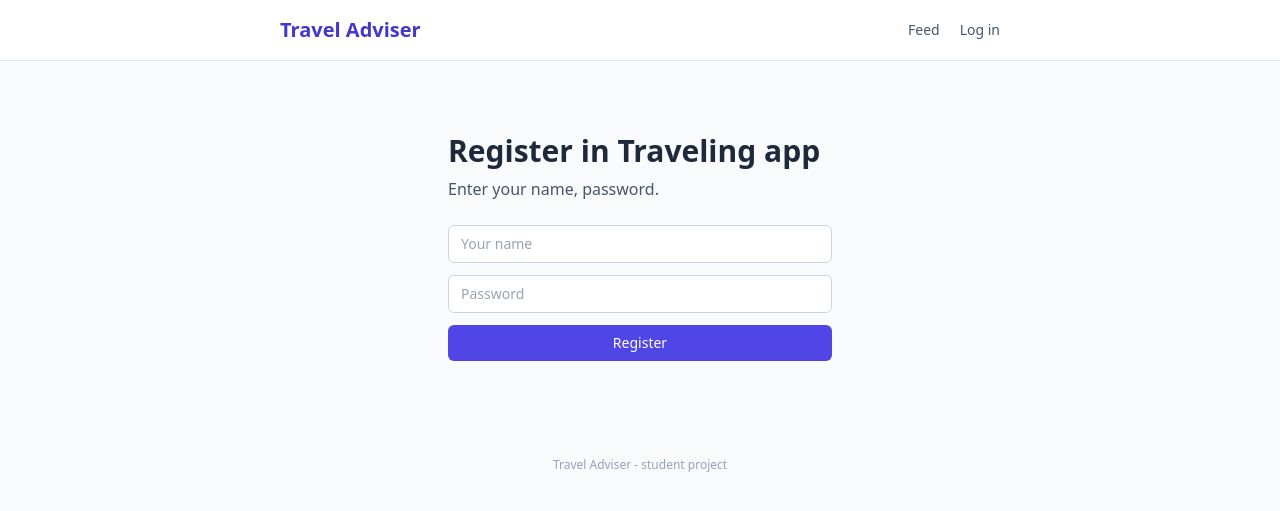
After one commit to kesali/travel, a Flask app: page /register in a window 1280 px wide. The commit adds this page. Shown: the top 511 px of the page. Run offline with Flask 3, Linux system fonts and the light colour scheme; some libraries are stand-ins or nearby versions.

Commit message:
Add registration page design without functioning backend
Page has been added to demonstrate how to add pages.

```diff
--- a/routes/auth.py
+++ b/routes/auth.py
@@ -12,6 +12,10 @@ def current_user() -> str | None:
 def login_form():
     return render_template("login.html")
 
+@bp.get("/register")
+def register_form():
+    return render_template("register.html")
+
 
 @bp.post("/login")
 def login():
--- a/templates/login.html
+++ b/templates/login.html
@@ -14,6 +14,10 @@
             </button>
         </form>
 
+        <div class="w-full mt-2 text-center">
+            <a href="{{ url_for('auth.register_form') }}" class="text-slate-600 hover:text-indigo-700">Register</a>
+        </div>
+
         <p class="text-xs text-slate-500 mt-6">
             Tip: try <code class="bg-slate-100 px-1 py-0.5 rounded">Alex</code> for an account with mock wishlist and journal entries.
         </p>
--- /dev/null
+++ b/templates/register.html
@@ -0,0 +1,21 @@
+{% extends "base.html" %}
+
+{% block content %}
+    <section class="max-w-sm mx-auto py-10">
+        <h2 class="text-3xl font-semibold">Register in Traveling app</h2>
+        <p class="text-slate-600 mt-2">Enter your name, password.</p>
+
+        <form action="{{ url_for('auth.register_form') }}" method="post" class="mt-6 space-y-3">
+            <input type="text" name="name" required placeholder="Your name"
+                   class="w-full rounded-md border border-slate-300 px-3 py-2 text-sm focus:outline-none focus:ring-2 focus:ring-indigo-500 focus:border-indigo-500">
+            <input type="password" name="password" placeholder="Password"
+                class="w-full rounded-md border border-slate-300 px-3 py-2 text-sm focus:outline-none focus:ring-2 focus:ring-indigo-500 focus:border-indigo-500" />
+
+            <button type="submit"
+                    class="w-full bg-indigo-600 hover:bg-indigo-700 text-white text-sm font-medium px-4 py-2 rounded-md">
+                Register
+            </button>
+        </form>
+
+    </section>
+{% endblock %}
```
